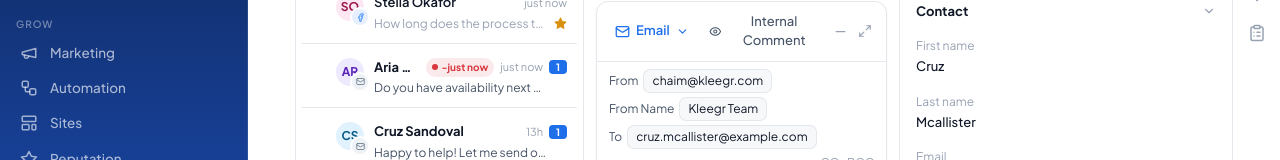
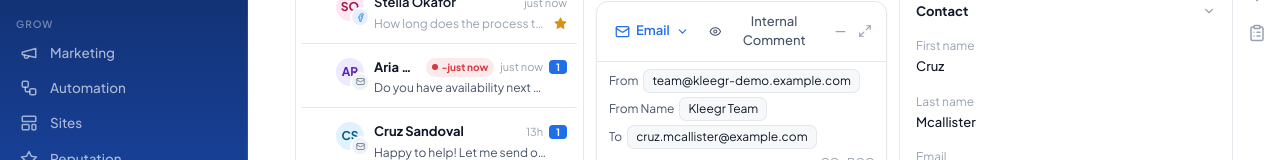
Before and after one commit to kleegr/kleegr-ghl-mock, a React (Vite) app: page /conversations in a window 1280 px wide. Shown: the part 432-592 px from the top of the page. Built offline with nearby package versions, Linux system fonts and the light colour scheme.

Commit message:
Composer: replace real domain/number with demo-safe values
Swap the hard-coded business email (chaim@kleegr.com) and phone
(+1 845...) for demo-safe placeholders on the reserved 555 range and an
example.com domain, keeping the demo free of real contact details.

```diff
--- a/src/modules/conversations/components/Composer.tsx
+++ b/src/modules/conversations/components/Composer.tsx
@@ -38,8 +38,8 @@ function useClickOutside(ref: React.RefObject<HTMLElement | null>, cb: () => voi
   }, [ref, cb]);
 }
 
-const BUSINESS_NUMBER = '+18453353343';
-const BUSINESS_EMAIL = 'chaim@kleegr.com';
+const BUSINESS_NUMBER = '+1 (555) 010-0100';
+const BUSINESS_EMAIL = 'team@kleegr-demo.example.com';
 const BUSINESS_FROM_NAME = 'Kleegr Team';
 
 interface ComposerProps {
```
